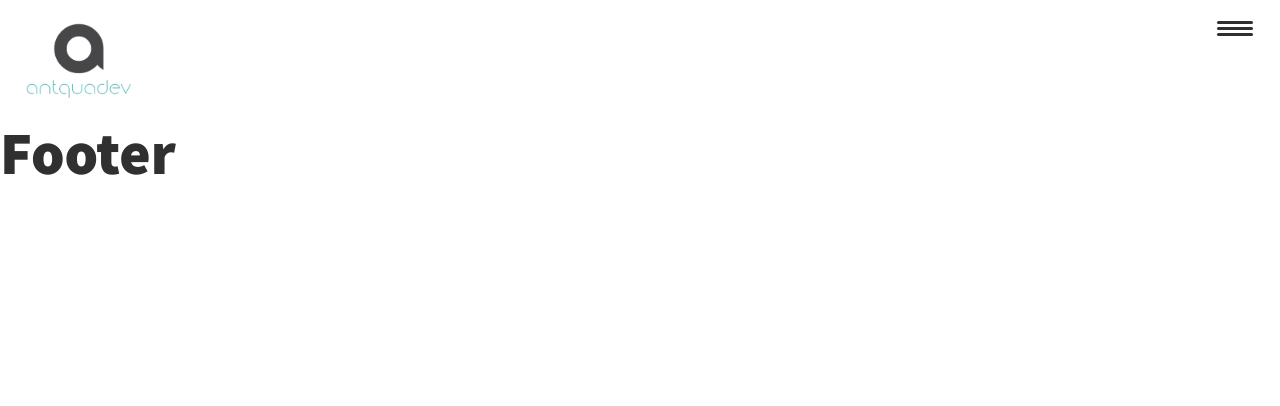
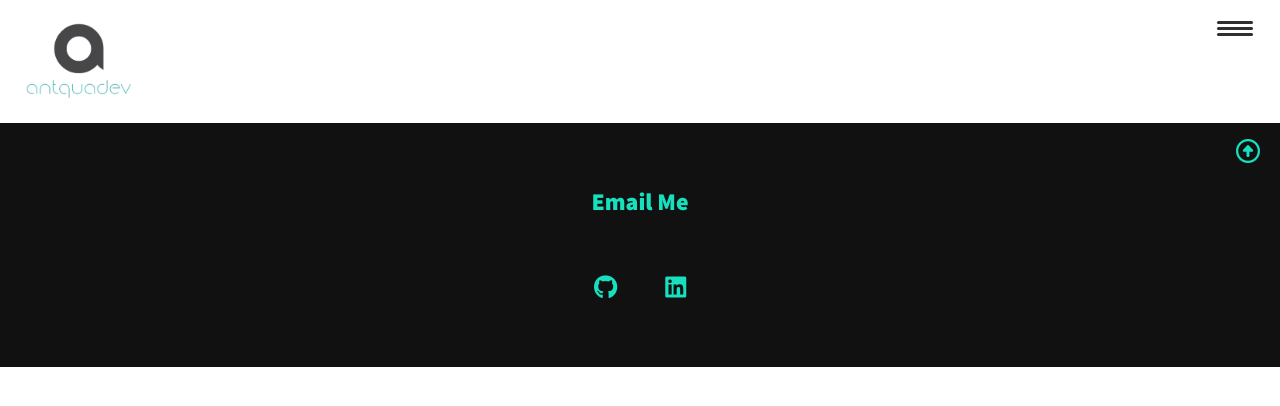
Before and after one commit to AntQua/my-portfolio-vue, a Vue app: page / in a window 1280 px wide. Shown: the top 406 px of the page. Built offline with nearby package versions, Linux system fonts and the light colour scheme.

Commit message:
building and styling the footer component

```diff
--- a/src/App.vue
+++ b/src/App.vue
@@ -1,7 +1,9 @@
 <template>
   <the-header></the-header>
+  <!-- pages content here -->
   <the-footer></the-footer>
 </template>
+
 
 <script>
 import TheHeader from './components/TheHeader.vue';
@@ -43,11 +45,11 @@ export default {
   /* - Colors */
   --clr-light: #fff;
   --clr-dark: #303030;
-    --clr-accent: #16e0bd ;
+  --clr-accent: #16e0bd;
 
   /* box shadow */
-    --bs: 0.25em 0.25em 0.75em rgba(0,0,0,.25),
-          0.125em 0.125em 0.25em rgba(0,0,0,.15);
+  --bs: 0.25em 0.25em 0.75em rgba(0, 0, 0, .25),
+    0.125em 0.125em 0.25em rgba(0, 0, 0, .15);
 
 }
 
@@ -68,7 +70,7 @@ html {
   scroll-behavior: smooth;
 }
 
-body{
+body {
   background: var(--clr-light);
   color: var(--clr-dark);
   margin: 0;
@@ -81,22 +83,22 @@ section {
   padding: 5em 2em;
 }
 
-img{
+img {
   display: block;
   max-width: 100%;
 }
 
-strong{
-    font-weight: var(--fw-bold) ;
+strong {
+  font-weight: var(--fw-bold);
 }
 
-a{
+a {
   color: inherit;
   text-decoration: none;
   font-weight: var(--fw-bold);
 }
 
-a:hover{
+a:hover {
   color: var(--clr-accent);
 }
 
@@ -114,8 +116,15 @@ h3 {
   margin: 0;
 }
 
-h1 { font-size: var(--fs-h1) }
-h2 { font-size: var(--fs-h2) }
-h3 { font-size: var(--fs-h3) }
+h1 {
+  font-size: var(--fs-h1)
+}
 
+h2 {
+  font-size: var(--fs-h2)
+}
+
+h3 {
+  font-size: var(--fs-h3)
+}
 </style>
--- a/src/components/TheFooter.vue
+++ b/src/components/TheFooter.vue
@@ -1,16 +1,79 @@
 <template>
-    <footer>
-        <h2>Footer</h2>
+    <footer class="footer">
+        <a href="#top" class="go-top__footer"><i class="fa-regular fa-circle-up"></i></a>
+        <a href="mailto:tozequa@gmail.com" class="footer__link">Email Me</a>
+        <ul class="social-list">
+
+            <li class="social-list__item">
+                <a class="social-list__link" href="https://github.com/AntQua" target="_blank">
+                    <i class="fab fa-github"></i>
+                </a>
+            </li>
+
+            <li class="social-list__item">
+                <a class="social-list__link" href="https://www.linkedin.com/in/antonio-quaresma/" target="_blank">
+                    <i class="fab fa-linkedin"></i>
+                </a>
+            </li>
+        </ul>
     </footer>
 </template>
 
-<script>
+<!-- <script>
 export default {
 
     // Composition API logic goes here
 };
-</script>
+</script> -->
 
 <style scoped>
-/* CSS for your header */
+.footer {
+    background: #111;
+    color: var(--clr-accent);
+    text-align: center;
+    padding: 2.5em 0;
+    font-size: var(--fs-h3);
+    position: relative;
+}
+
+.go-top__footer {
+    position: absolute;
+    top: 0;
+    right: 0;
+    padding: 10px 20px;
+}
+
+.footer a {
+    color: inherit;
+    text-decoration: none;
+}
+
+.footer__link {
+    font-weight: var(--fw-bold);
+}
+
+.footer__link:hover,
+.social-list__link:hover {
+    opacity: .7;
+}
+
+.footer__link:hover {
+    text-decoration: underline;
+}
+
+.social-list {
+    list-style: none;
+    display: flex;
+    justify-content: center;
+    margin: 2em 0 0;
+    padding: 0;
+}
+
+.social-list__item {
+    margin: 0 0.5em;
+}
+
+.social-list__link {
+    padding: 0.5em;
+}
 </style>
```
Lines whose indentation alone changed are shown as unchanged.
